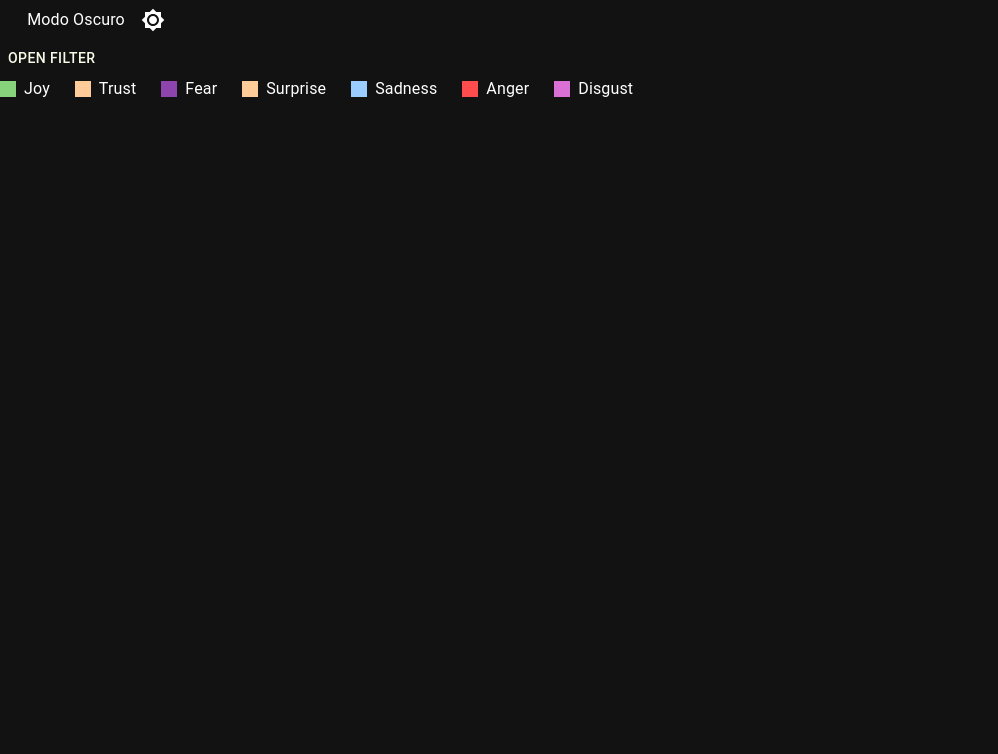
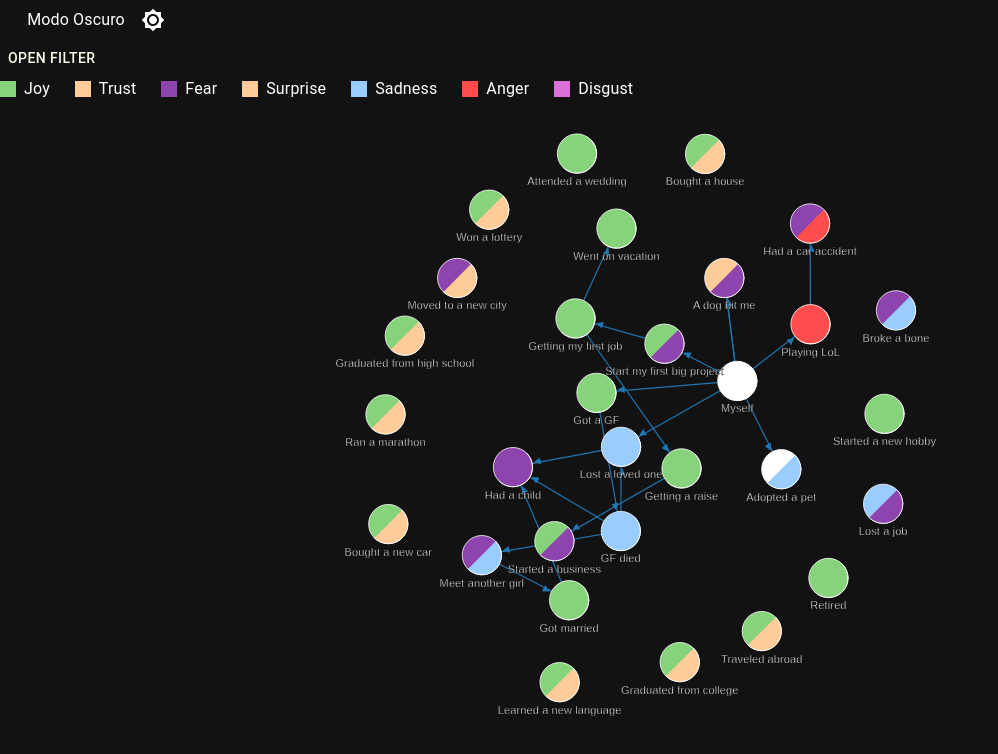
Before and after one commit to alfredo-baquedano/emotion-link, a React (Vite) app: page / in a window 1280 px wide. Shown: the top 754 px of the page, without its empty margins (0-998 px from the left). Built offline with nearby package versions, Linux system fonts and the light colour scheme.

Commit message:
implement create event logic

```diff
--- a/src/pages/EmotionalGraphPage/CreateEventForm.jsx
+++ b/src/pages/EmotionalGraphPage/CreateEventForm.jsx
@@ -25,6 +25,10 @@ const CreateEventForm = ({ onCreate, onClose, relatedEvent, emotionsList }) => {
     participants: '',
     impact: 5,
     emotions: [],
+    relationships: {
+      preceded_by: [relatedEvent?.id],
+      followed_by: [],
+    },
   });
 
   const handleChange = (e) => {
@@ -41,7 +45,7 @@ const CreateEventForm = ({ onCreate, onClose, relatedEvent, emotionsList }) => {
     } = event;
     setEventData({
       ...eventData,
-      emotions: typeof value === 'string' ? value.split(',') : value,
+      emotions: value.map((event) => event.name),
     });
   };
 
--- a/src/pages/EmotionalGraphPage/EmotionalChart.jsx
+++ b/src/pages/EmotionalGraphPage/EmotionalChart.jsx
@@ -15,7 +15,7 @@ const EmotionalChart = ({ events, onClickCreate, onClickEdit }) => {
     const svgElement = d3.select(ref.current);
     loadChart(svgElement);
     return () => d3.select(ref.current).selectAll('*').remove();
-  }, []);
+  }, [events]);
 
   const linkArc = (d) => {
     const r = Math.hypot(d.target.x - d.source.x, d.target.y - d.source.y);
@@ -53,22 +53,15 @@ const EmotionalChart = ({ events, onClickCreate, onClickEdit }) => {
   const loadChart = (svg) => {
     const width = 1628;
     const height = 800;
-    const filteredEvents = events.filter((e) =>
-      events.some(
-        (eventR) =>
-          e.name === 'Myself' ||
-          eventR.relationships.followed_by.some((eventF) => eventF === e.id),
-      ),
-    );
 
-    const nodes = filteredEvents;
+    const nodes = events;
 
     const nodeIds = new Set(nodes.map((node) => node.id));
 
     const links = nodes.reduce((acc, curr) => {
       curr.relationships.followed_by.forEach((event) => {
         if (nodeIds.has(event)) {
-          acc.push({ source: curr.id, target: event, type: 'cause' });
+          acc.push({ source: curr.id, target: event, type: 'result' });
         }
       });
       curr.relationships.preceded_by.forEach((event) => {
--- a/src/pages/EmotionalGraphPage/EmotionalGraphPage.jsx
+++ b/src/pages/EmotionalGraphPage/EmotionalGraphPage.jsx
@@ -21,6 +21,7 @@ const EmotionalGraphPage = () => {
     love: true,
   });
   const [events, setEvents] = useState([]);
+  const [selectedEvent, setSelectedEvent] = useState();
 
   useEffect(() => {
     setEvents(JSON.parse(localStorage.getItem('events')) ?? []);
@@ -30,7 +31,9 @@ const EmotionalGraphPage = () => {
     if (event.name === 'Myself') return true;
     return event.emotions.some((emotion) => filters[emotion]);
   });
-  const handleOpenCreateEvent = () => {
+
+  const handleOpenCreateEvent = (e) => {
+    setSelectedEvent(e.target.__data__);
     setOpenCreateEvent(true);
   };
 
@@ -40,6 +43,7 @@ const EmotionalGraphPage = () => {
 
   const handleOpenEditEvent = (e) => {
     e.stopPropagation();
+    setSelectedEvent(e.target.__data__);
     setOpenEditEvent(true);
   };
 
@@ -48,6 +52,7 @@ const EmotionalGraphPage = () => {
   };
 
   const handleCreateEvent = (event) => {
+    console.log('event', event);
     setEvents([...events, event]);
     setOpenCreateEvent(false);
   };
@@ -62,7 +67,7 @@ const EmotionalGraphPage = () => {
       <DrawerFilter filters={filters} setFilters={setFilters} />
       <Dialog open={openCreateEvent} onClose={handleCloseCreateEvent}>
         <CreateEventForm
-          relatedEvent={''}
+          relatedEvent={selectedEvent}
           onCreate={handleCreateEvent}
           emotionsList={emotionList}
           onClose={handleCloseCreateEvent}
@@ -70,14 +75,14 @@ const EmotionalGraphPage = () => {
       </Dialog>
       <Dialog open={openEditEvent} onClose={handleCloseEditEvent}>
         <EditEventForm
-          event={'currentEvent'}
+          event={selectedEvent}
           emotionsList={emotionList}
           onEdit={handleEditEvent}
           onClose={handleCloseEditEvent}
         />
       </Dialog>
       <EmotionalChart
-        events={filteredEvents}
+        events={events}
         onClickCreate={handleOpenCreateEvent}
         onClickEdit={handleOpenEditEvent}
       />
```
